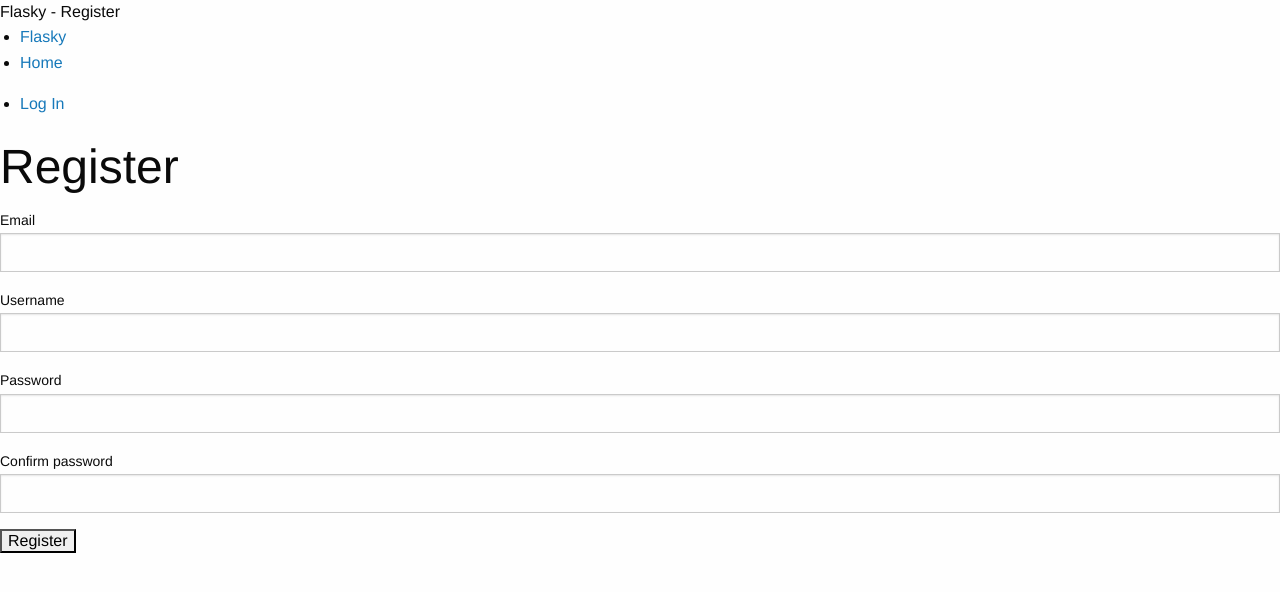
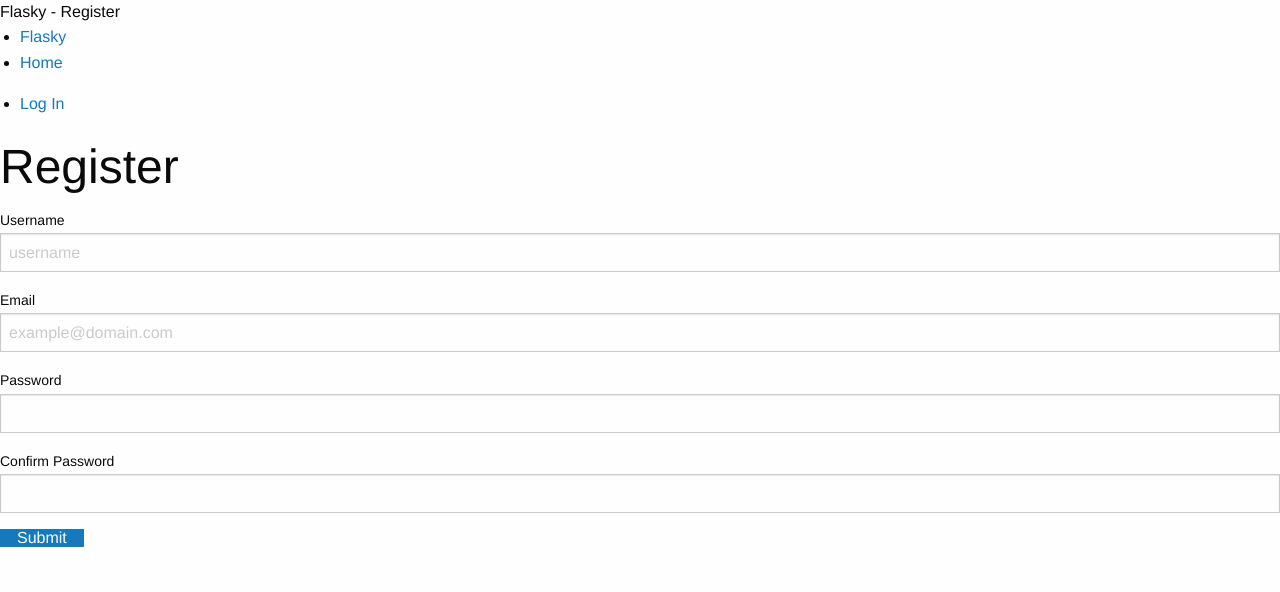
Before and after one commit to Kathure/flaskAssignment, a Flask app: page /auth/register in a window 1280 px wide. Shown: the top 592 px of the page. Run offline with Flask 2, Linux system fonts and the light colour scheme; some libraries are stand-ins or nearby versions.

Commit message:
templates

```diff
--- a/app/templates/auth/register.html
+++ b/app/templates/auth/register.html
@@ -1,5 +1,5 @@
 {% extends "base.html" %}
-{% import "bootstrap/wtf.html" as wtf %}
+
 
 {% block title %}Flasky - Register{% endblock %}
 
@@ -7,7 +7,36 @@
 <div class="page-header">
     <h1>Register</h1>
 </div>
-<div class="col-md-4">
-    {{ wtf.quick_form(form) }}
+<div>
+<form>
+  <div class="row">
+    <div class="medium-6 columns">
+      <label>Username
+        <input type="text" placeholder="username">
+      </label>
+    </div>
+<div class="medium-6 columns">
+      <label>Email
+        <input type="email" placeholder="example@domain.com">
+      </label>
+    </div>
+
+    <div class="medium-6 columns">
+      <label>Password
+  <input type="password" aria-describedby="passwordHelpText">
+</label>
+    </div>
+<div class="medium-6 columns">
+      <label>Confirm Password
+  <input type="password" aria-describedby="passwordHelpText">
+</label>
+    </div>
+
+<div class="input-group-button">
+    <input type="submit" class="button" value="Submit">
+  </div>
+  </div>
+</form>
+
 </div>
 {% endblock %}
```
Also changed, not shown: app/templates/index.html (+7 -2 lines), 4 other files.
